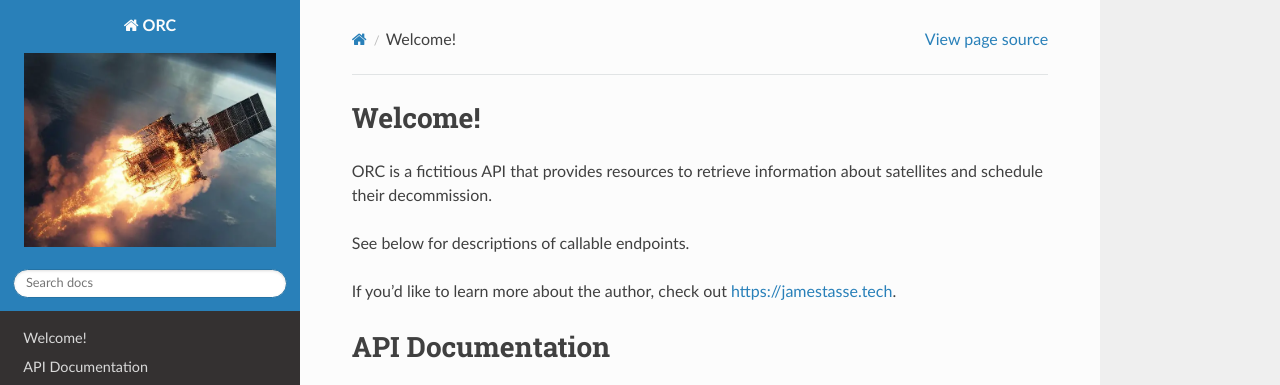
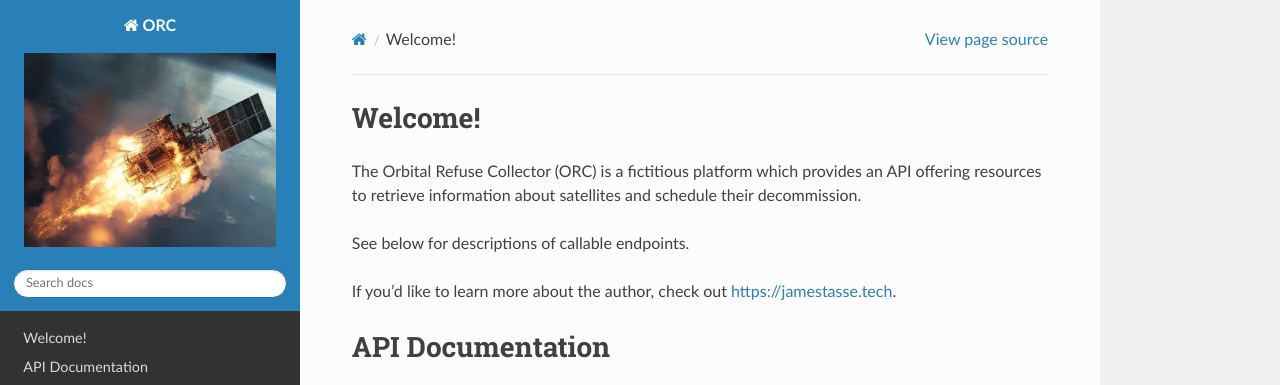
Before and after one commit to jtasse/orc-read-the-docs, a Sphinx documentation site: the page built from docs/source/index.rst, in a window 1280 px wide, cut to the strip 0-385 px from the top of the page. Built offline with Sphinx 7.4.7 and the Read the Docs theme 2.0.0, drawn with Linux system fonts in a browser that asks for light colours.

Commit message:
Clarify ORC name

```diff
--- a/docs/source/index.rst
+++ b/docs/source/index.rst
@@ -5,7 +5,7 @@
 
 Welcome!
 ===============================
-ORC is a fictitious API that provides resources to retrieve information about satellites and schedule their decommission.
+The Orbital Refuse Collector (ORC) is a fictitious platform which provides an API offering resources to retrieve information about satellites and schedule their decommission.
 
 See below for descriptions of callable endpoints.
 
```
Also changed, not shown: 7 other files.
